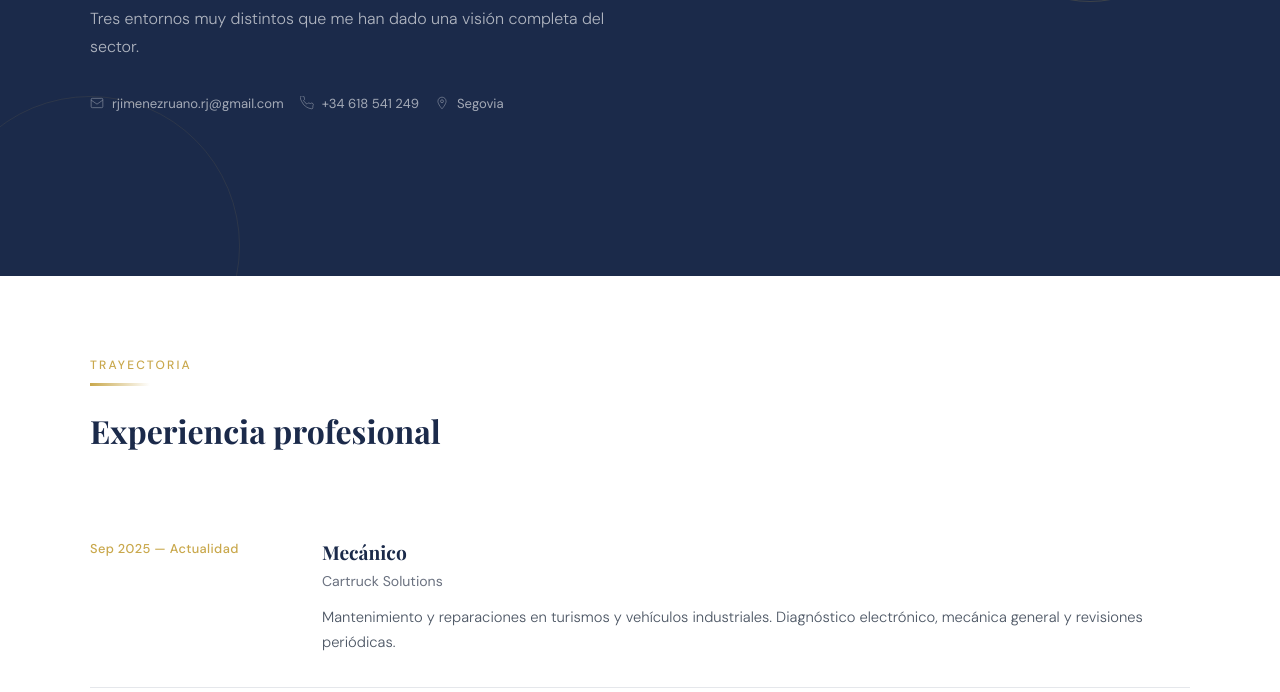
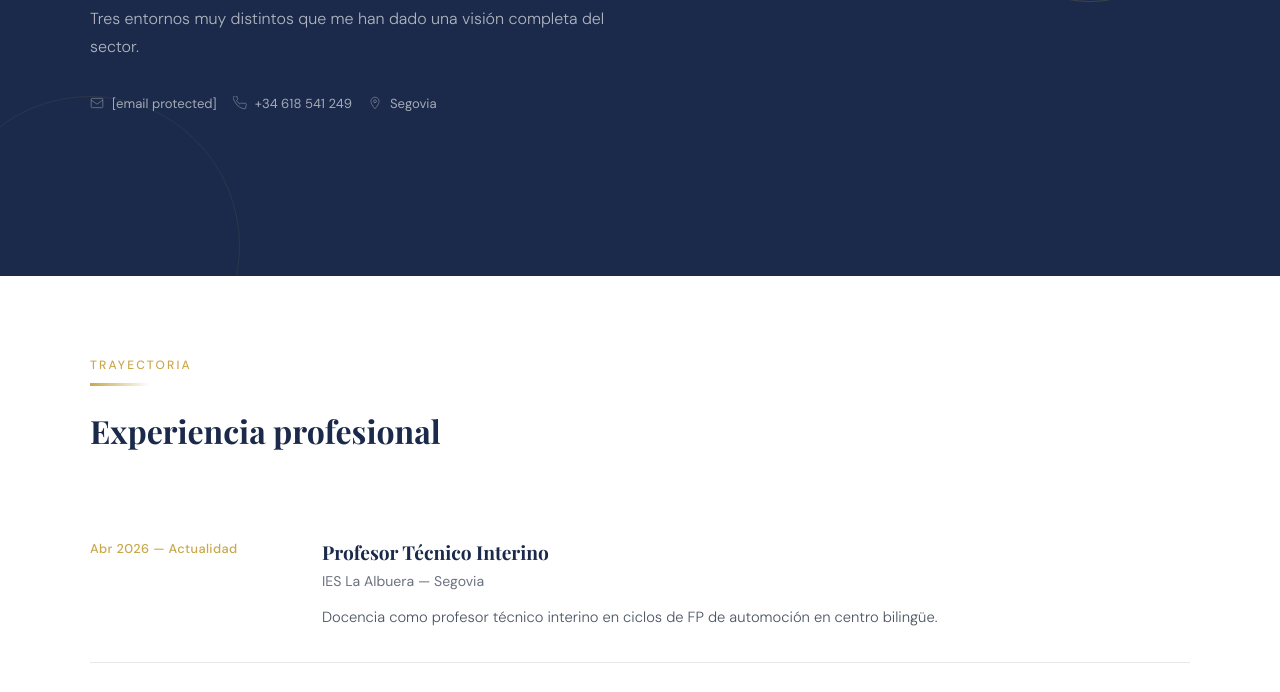
Before and after one commit to rjime-rj/cv, a plain HTML site: page index.html in a window 1280 px wide. Shown: the part 524-1216 px from the top of the page. Drawn offline with nearby package versions, Linux system fonts and the light colour scheme.

Commit message:
Add files via upload

```diff
--- a/index.html
+++ b/index.html
@@ -483,9 +483,9 @@
         Tres entornos muy distintos que me han dado una visión completa del sector.
       </p>
       <div class="hero-contacts">
-        <a class="contact-pill" href="mailto:rjimenezruano.rj@gmail.com">
+        <a class="contact-pill" href="/cdn-cgi/l/email-protection#8efce4e7e3ebe0ebf4fcfbefe0e1a0fce4cee9e3efe7e2a0ede1e3">
           <svg width="14" height="14" fill="none" stroke="currentColor" stroke-width="1.5" viewBox="0 0 24 24"><rect x="2" y="4" width="20" height="16" rx="2"/><path d="M2 7l10 7 10-7"/></svg>
-          rjimenezruano.rj@gmail.com
+          <span class="__cf_email__" data-cfemail="b3c1d9daded6ddd6c9c1c6d2dddc9dc1d9f3d4ded2dadf9dd0dcde">[email&#160;protected]</span>
         </a>
         <a class="contact-pill" href="tel:+34618541249">
           <svg width="14" height="14" fill="none" stroke="currentColor" stroke-width="1.5" viewBox="0 0 24 24"><path d="M22 16.92v3a2 2 0 01-2.18 2 19.79 19.79 0 01-8.63-3.07A19.5 19.5 0 013.07 9.8 19.79 19.79 0 01.07 1.18 2 2 0 012.06 0h3a2 2 0 012 1.72c.127.96.361 1.903.7 2.81a2 2 0 01-.45 2.11L6.09 7.91a16 16 0 006 6l1.27-1.27a2 2 0 012.11-.45c.907.339 1.85.573 2.81.7A2 2 0 0122 16.92z"/></svg>
@@ -510,6 +510,15 @@
     <div class="gold-line"></div>
     <h2 class="section-title">Experiencia profesional</h2>
     <div class="exp-list">
+
+      <div class="exp-item">
+        <div class="exp-date">Abr 2026 — Actualidad</div>
+        <div class="exp-right">
+          <div class="exp-role">Profesor Técnico Interino</div>
+          <div class="exp-company">IES La Albuera — Segovia</div>
+          <div class="exp-desc">Docencia como profesor técnico interino en ciclos de FP de automoción en centro bilingüe.</div>
+        </div>
+      </div>
 
       <div class="exp-item">
         <div class="exp-date">Sep 2025 — Actualidad</div>
@@ -652,13 +661,4 @@
         <div class="sobre-item"><div class="sobre-dot"></div> Experiencia internacional</div>
         <div class="sobre-item"><div class="sobre-dot"></div> Perfil técnico y docente</div>
       </div>
-    </div>
-  </div>
-</section>
-
-<footer>
-  <span>Rodrigo Jiménez Ruano</span> — rjimenezruano.rj@gmail.com · +34 618 541 249
-</footer>
-
-</body>
-</html>
+    </d
```
